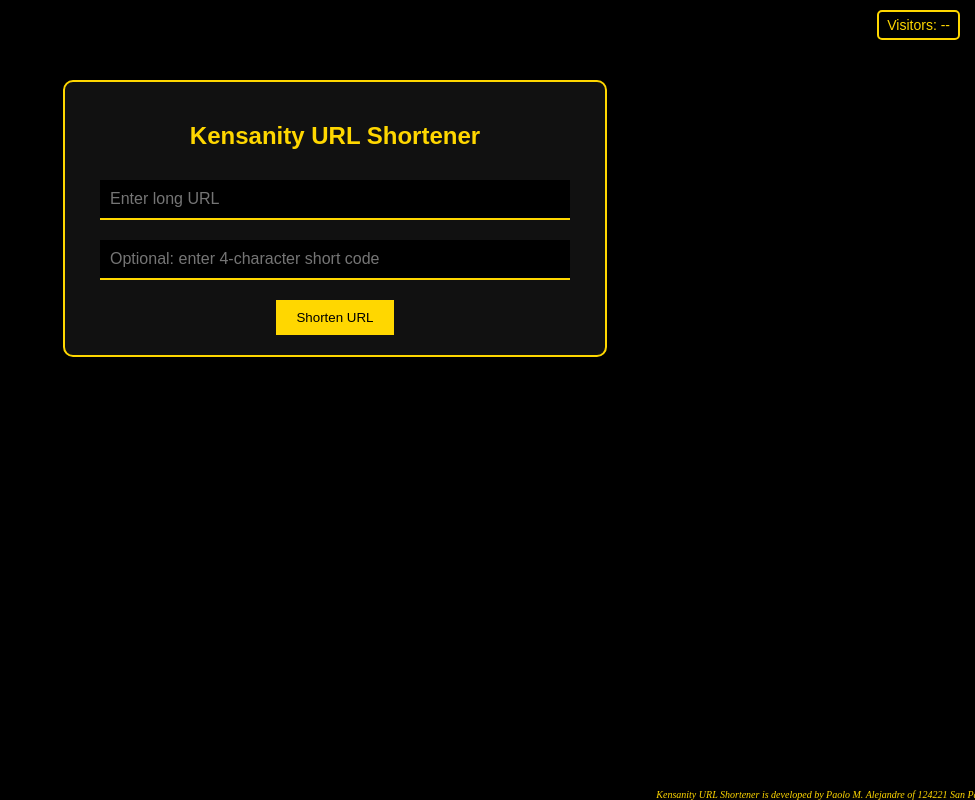
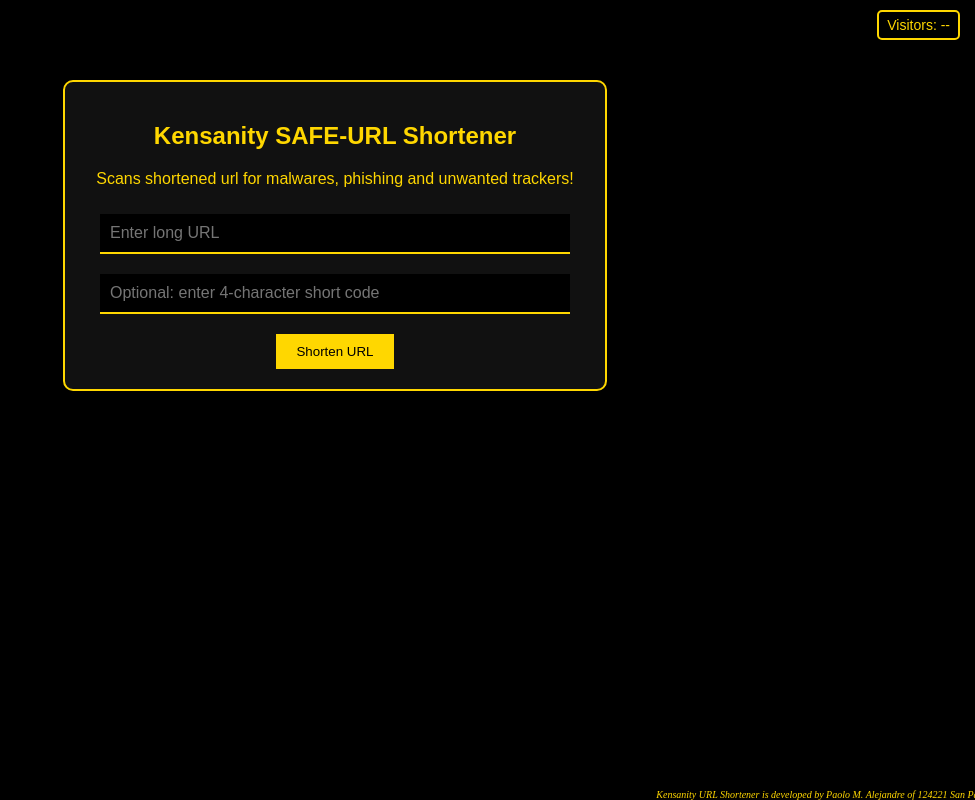
Before and after one commit to dadapa0/kensanity-url-shortener, a plain HTML site: page docs/index.html in a window 1280 px wide. Shown: the whole page, without its empty margins (305-1280 px from the left). Drawn offline with Linux system fonts and the light colour scheme; no server answers.

Commit message:
Update index.html

```diff
--- a/docs/index.html
+++ b/docs/index.html
@@ -13,7 +13,8 @@ Visitors: <span id="visitorCount">0</span>
 </div>
 
 <div class="container">
-    <h2>Kensanity URL Shortener</h2>
+    <h2>Kensanity SAFE-URL Shortener</h2>
+    <p>Scans shortened url for malwares, phishing and unwanted trackers!</p>
 
     <input id="longUrl" type="text" placeholder="Enter long URL">
     <br>
```
